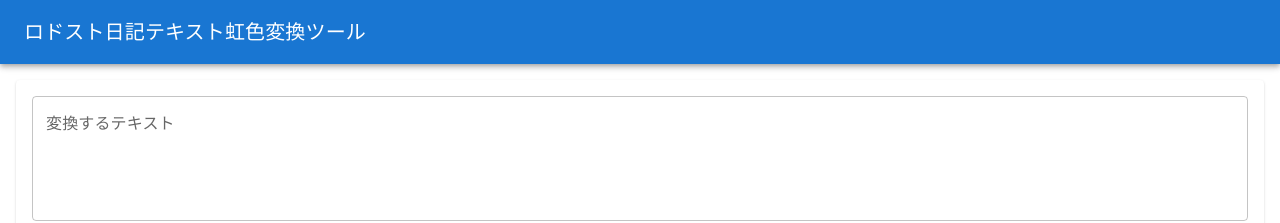
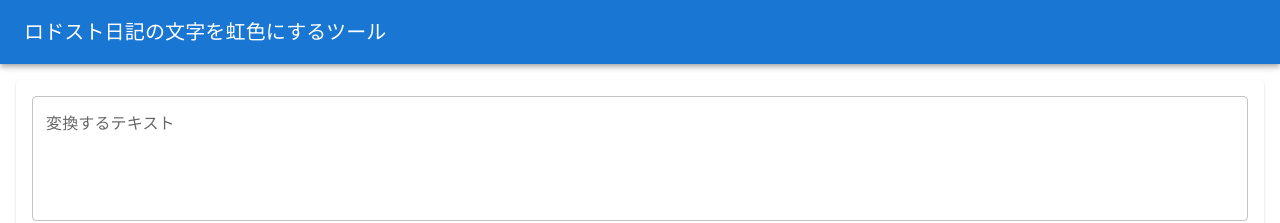
Before and after one commit to ValetCona/ff14-rainbow, a React (Create React App) app: page / in a window 1280 px wide. Shown: the top 223 px of the page. Built offline with nearby package versions, Linux system fonts and the light colour scheme.

Commit message:
タイトル修正

```diff
--- a/src/App.tsx
+++ b/src/App.tsx
@@ -75,7 +75,7 @@ function App() {
       <AppBar position="static">
         <Toolbar>
           <Typography variant="h6" color="inherit">
-            ロドスト日記テキスト虹色変換ツール
+            ロドスト日記の文字を虹色にするツール
           </Typography>
         </Toolbar>
       </AppBar>
```
Also changed, not shown: src/logo.svg (deleted).
